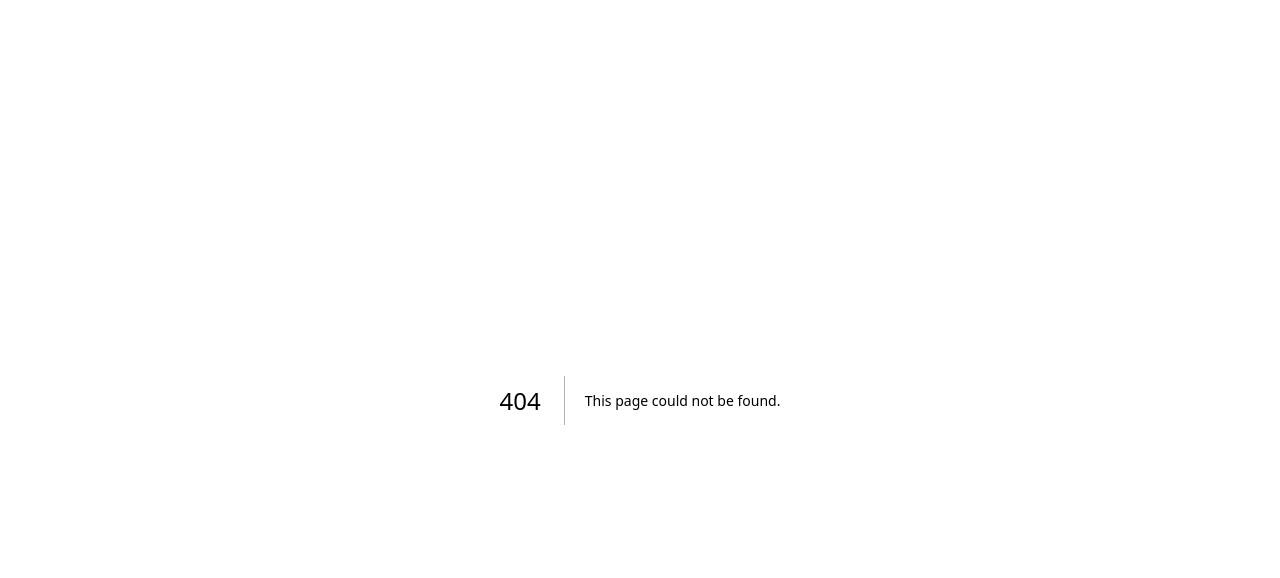
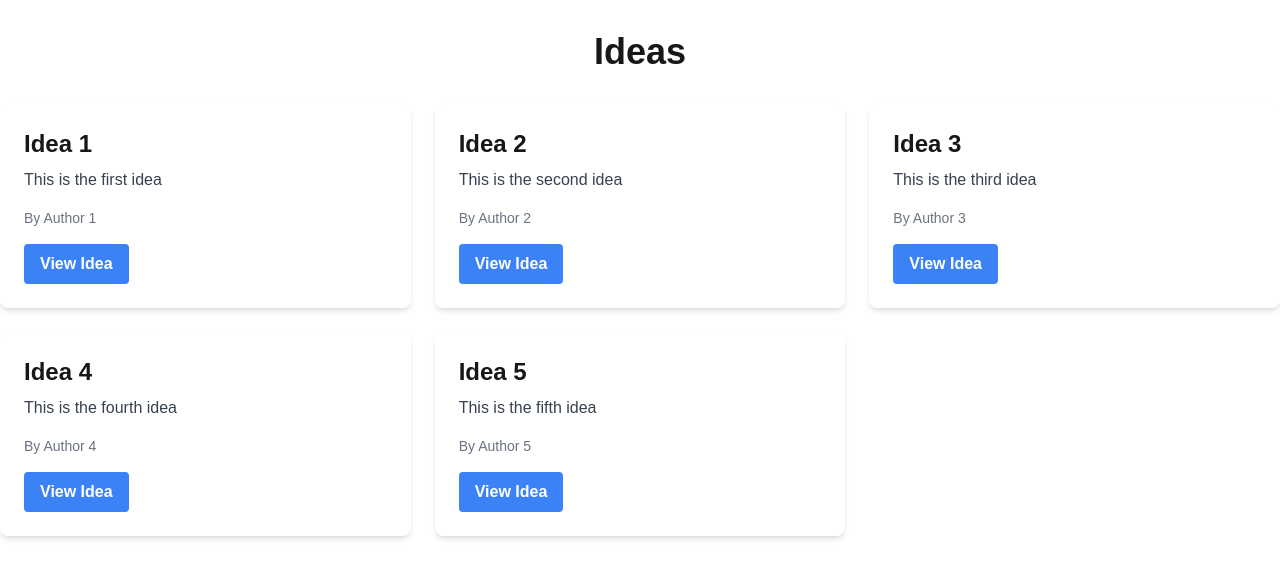
Before and after one commit to ShinLiX/Hackthon_Team10, a Next.js app: page /ideas in a window 1280 px wide. Before the commit this address had no page. Shown: the top 578 px of the page. Built offline with nearby package versions, Linux system fonts and the light colour scheme.

Commit message:
display idea and idea details page added

```diff
--- /dev/null
+++ b/app/ideas/[ideasID]/page.js
@@ -0,0 +1,94 @@
+"use client";
+import { useState } from 'react';
+import { useParams } from 'next/navigation';
+
+export default function IdeaDetails() {
+  const { idea } = useParams();
+
+  const ideaDetails = {
+    'idea-1': {
+      title: 'Clean the Beach',
+      description: 'A community-driven beach cleanup initiative.',
+      volunteerSkills: ['Environmental awareness', 'Teamwork', 'Physical endurance'],
+      contact: { name: 'John Doe', email: 'john@example.com', phone: '123-456-7890' },
+    },
+    'idea-2': {
+      title: 'Tree Planting',
+      description: 'Join us in planting trees in local parks to help reforest the area.',
+      volunteerSkills: ['Gardening', 'Environmental science', 'Team leadership'],
+      contact: { name: 'Jane Smith', email: 'jane@example.com', phone: '987-654-3210' },
+    },
+  };
+
+  const currentIdea = ideaDetails[idea];
+  console.log("Current idea", idea);
+
+  if (!currentIdea) {
+    return <div>Idea not found!</div>;
+  }
+
+  // State for the comment form
+  const [comment, setComment] = useState('');
+  const [submitted, setSubmitted] = useState(false);
+
+  const handleCommentSubmit = (e) => {
+    e.preventDefault();
+    setSubmitted(true);
+    setComment('');
+  };
+
+  return (
+    <div className="container mx-auto py-8 px-4">
+      {/* Section 1: Specific Idea Details */}
+      <section className="mb-8">
+        <h1 className="text-4xl font-bold mb-4">{currentIdea.title}</h1>
+        <p className="text-gray-700 text-lg">{currentIdea.description}</p>
+      </section>
+
+      {/* Section 2: Volunteer Skills Needed */}
+      <section className="mb-8">
+        <h2 className="text-2xl font-bold mb-4">Volunteer Skills Needed</h2>
+        <ul className="list-disc ml-6 text-gray-700">
+          {currentIdea.volunteerSkills.map((skill, index) => (
+            <li key={index}>{skill}</li>
+          ))}
+        </ul>
+      </section>
+
+      {/* Section 3: Contact Information & Comment Submission */}
+      <section className="mb-8">
+        <h2 className="text-2xl font-bold mb-4">Contact Information</h2>
+        <p className="text-gray-700">
+          <strong>Name:</strong> {currentIdea.contact.name} <br />
+          <strong>Email:</strong> {currentIdea.contact.email} <br />
+          <strong>Phone:</strong> {currentIdea.contact.phone}
+        </p>
+      </section>
+
+      {/* Comment Submission Form */}
+      <section className="mb-8">
+        <h2 className="text-2xl font-bold mb-4">Leave a Comment</h2>
+        {submitted ? (
+          <p className="text-green-500">Thank you for your comment!</p>
+        ) : (
+          <form onSubmit={handleCommentSubmit}>
+            <textarea
+              value={comment}
+              onChange={(e) => setComment(e.target.value)}
+              className="w-full p-2 border border-gray-300 rounded mb-4"
+              rows="5"
+              placeholder="Write your comment here"
+              required
+            />
+            <button
+              type="submit"
+              className="bg-blue-500 hover:bg-blue-700 text-white font-bold py-2 px-4 rounded"
+            >
+              Submit
+            </button>
+          </form>
+        )}
+      </section>
+    </div>
+  );
+}
--- /dev/null
+++ b/app/ideas/page.css
@@ -0,0 +1,4 @@
+
+@tailwind base;
+@tailwind components;
+@tailwind utilities;
--- /dev/null
+++ b/app/ideas/page.js
@@ -0,0 +1,48 @@
+"use client";
+import React from 'react';
+import "./page.css";
+import { useRouter } from 'next/navigation';
+
+const ideas = [
+  { title: 'Idea 1', description: 'This is the first idea', author: 'Author 1' },
+  { title: 'Idea 2', description: 'This is the second idea', author: 'Author 2' },
+  { title: 'Idea 3', description: 'This is the third idea', author: 'Author 3' },
+  { title: 'Idea 4', description: 'This is the fourth idea', author: 'Author 4' },
+  { title: 'Idea 5', description: 'This is the fifth idea', author: 'Author 5' },
+];
+
+const Page = () => {
+
+  const router = useRouter(); // Using Next.js router for navigation
+
+  const handleRedirect = (ideaTitle) => {
+    // Create a dynamic route based on the idea title
+    const formattedTitle = ideaTitle.toLowerCase().replace(/\s+/g, '-');
+    router.push(`/ideas/${formattedTitle}`);
+  };
+
+
+  return (
+    <div className="container mx-auto py-8">
+      <h2 className="text-4xl font-bold text-center mb-8">Ideas</h2>
+      <div className="grid grid-cols-1 md:grid-cols-2 lg:grid-cols-3 gap-6">
+        {ideas.map((idea, index) => (
+          <div key={index} className="bg-white rounded-lg shadow-md p-6">
+            <h3 className="text-2xl font-semibold mb-2">{idea.title}</h3>
+            <p className="text-gray-700 mb-4">{idea.description}</p>
+            <div className="text-gray-500 text-sm mb-4">By {idea.author}</div>
+            <button
+              onClick={() => handleRedirect(idea.title)}
+              className="bg-blue-500 hover:bg-blue-700 text-white font-bold py-2 px-4 rounded"
+            >
+              View Idea
+            </button>
+          </div>
+        ))}
+      </div>
+    </div>
+  );
+};
+
+
+export default Page;
```
